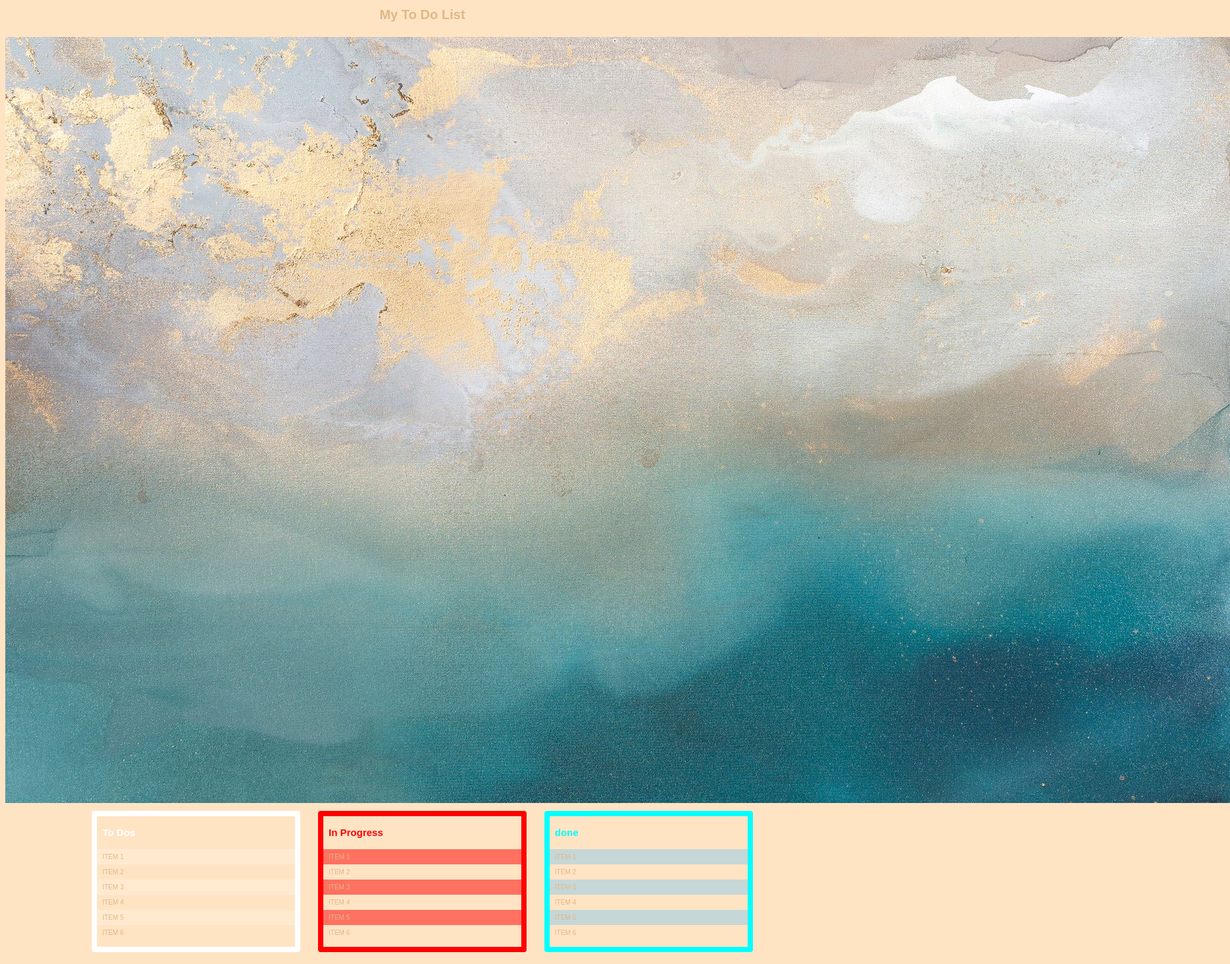
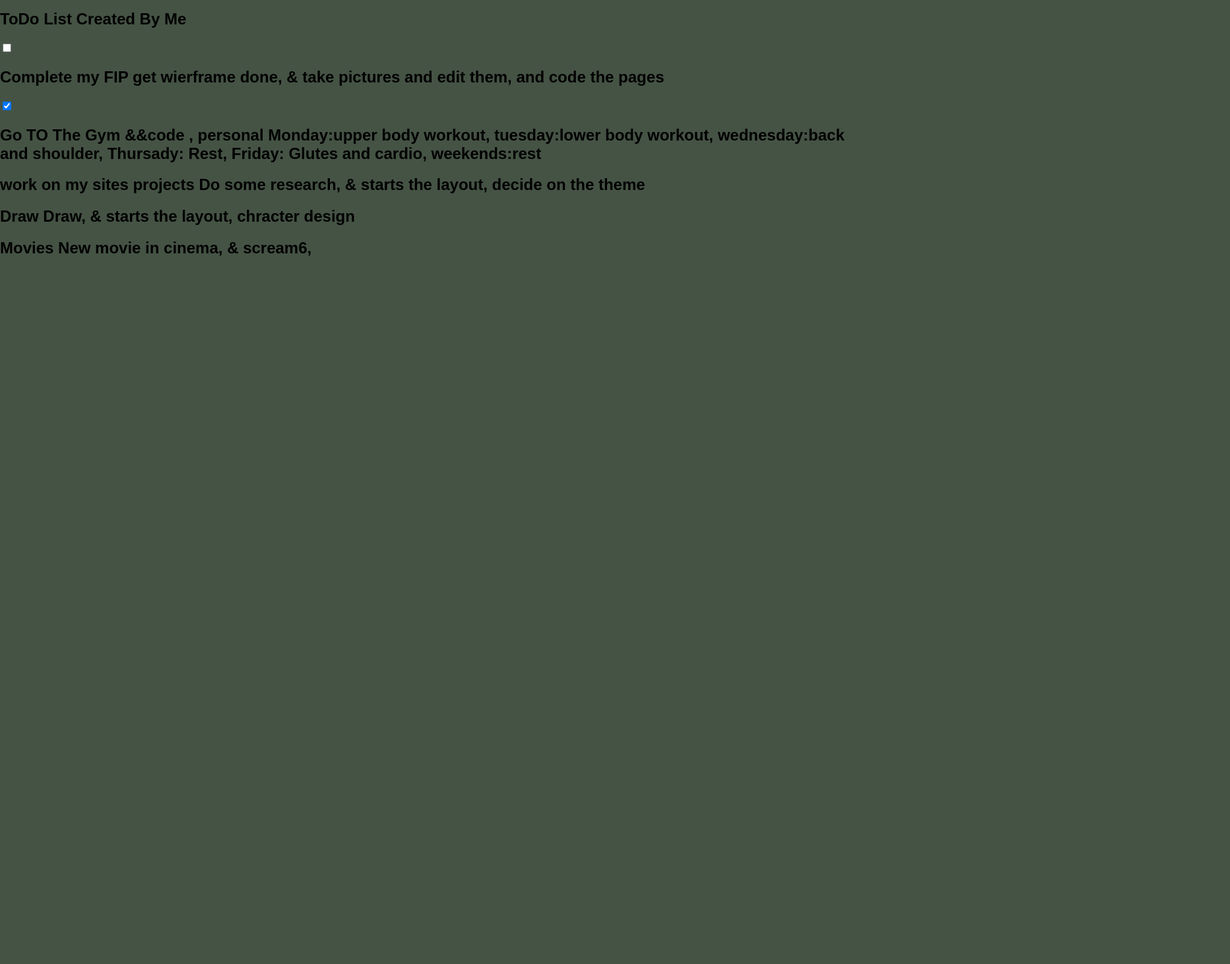
Before and after one commit to 110302Gm/to-do-list-hw4, a plain HTML site: page index.html in a window 1280 px wide. Shown: the part 10-1471 px from the top of the page at 66% size, 1864 px wide, since content can reach past the window. After the commit the page ends 800 px from the top, so only its background shows below. Drawn offline with Linux system fonts and the light colour scheme.

Commit message:
push to main

```diff
--- a/css/main.css
+++ b/css/main.css
@@ -1,94 +1,20 @@
-/*Reset all defaults to 0 so thst you can write your own css*/
-/*DONT RELY ON BROWSER DEFAULTS*/
-*{
-    border: none;
-    margin: none;
+html,
+
+body {
+    margin: 0;
     padding: 0;
-    box-sizing: border-box;
+    border: 0;
+    font-size: 100%;
 }
-body{
-    font-size: 10px;
-    background-color:bisque;
-    color:burlywood;
-    font-family: Arial, Helvetica, sans-serif;
-}
- header > h1 {
-text-align: center;
-padding: 8px;
- }
- backgroundimage h1{
-    width: fit-content;
-    height: 20px;
- }
-main { text-align: center;}
-
-article{
-    border-radius: 4px;
-    border-color: white;
-    border-style: dashed;
-
-    border: 8px solid gray;
-    display: inline-block;
-    margin-left: 12px;
-    margin-right: 12px;
-    margin-top: 10px;
-    margin-bottom: 10px;
-
-    margin: 10px 12px 10px 12px;
-    margin: 10px 12px;
-
-    text-align: left;
-    width: 25%;
-}
-
-article > h2 {
-    color: gray;
-    padding: 4px 8px;
-}
-
-ul{
-    list-style-type: none;
-}
-article:first-of-type {
-    border-color: white;
-}
-article:first-of-type h2 {
-    color: white;
-}
-#inprogress { border-color: red}
-#inprogress h2 { color: red;}
-
-#done { border-color: aqua;}
-#done h2 { color: aqua;}
-
-ul li {
-    padding: 6px 8px;
-    text-transform: uppercase;
-}
-
-#todo li:nth-child(odd) {
-    background-color:rgba(255, 255, 255, 0.2)
-}
-#inprogress li:nth-child(odd) {
-    background-color: rgba(255,0, 0, 0.5);
-}
-#done li:nth-child(odd) {
-    background-color: rgba(142, 204, 235, 0.5);
-}
-/* responsive codes */
-article {
-    width: 100%;
-    margin:15px 10px;
+/*body*/
+body {
+    background: #455345;
+    font-family: sans-serif;
+    border-top: 5px solid #aa8ed8;
 
 }
+/*title*/
+h1 {
+    color: antiquewhite;
 
-main {
-    margin: 0 12px
 }
-@media(min-width:960px) {
-    article {
-        width:25%;
-        margin:10px 12px;
-    }
-    main{ margin: 0;}
-}
--- a/index.html
+++ b/index.html
@@ -7,60 +7,39 @@
 
      <link rel="stylesheet" href="css/main.css">
  </head>
+    <title>ToDoList</title>
     <body>
-  <main>
-    <header>
-        <h1 class="hidden">My To Do List</h1>
-        <img src="img/background.jpg" alt="background image">
-
-    </header>
-    <article id="todo">
-      <h2>To Dos</h2>
-      <ul>
-     <li>Item 1</li>
-     <li>Item 2</li>
-     <li>Item 3</li>
-     <li>Item 4</li>
-     <li>Item 5</li>
-     <li>Item 6</li>
-     </ul>
-
-    </article>
-
-    <article id="inprogress">
-       <h2>In Progress</h2>
-
-      <ul>
-        <li>Item 1</li>
-        <li>Item 2</li>
-        <li>Item 3</li>
-        <li>Item 4</li>
-        <li>Item 5</li>
-        <li>Item 6</li>
-      </ul>
-    </article>
-
-
-  <article id="done">
-     <h2>done</h2>
-
-    <ul>
-      <li>Item 1</li>
-      <li>Item 2</li>
-      <li>Item 3</li>
-      <li>Item 4</li>
-      <li>Item 5</li>
-      <li>Item 6</li>
-    </ul>
-  </article>
-
-
-
-
-
-  </main>
-
-
-
-
+        <div class="task">
+            <h2> ToDo List Created By Me</h2>
+            <input type="checkbox" id="label-1" ckecked />
+            <label for="label-1"><h2>Complete my FIP<span>
+                get wierframe done, &amp;
+                take pictures and edit them,
+                and code the pages </span></h2>
+            </label>
+            <input type="checkbox" id="label-2" checked/>
+            <label for="label-2"><h2> Go TO The Gym <span> &amp;&amp;code , personal
+                Monday:upper body workout,
+                tuesday:lower body workout,
+                wednesday:back and shoulder,
+                Thursady: Rest,
+                Friday: Glutes and cardio,
+                weekends:rest</span></h2>
+            </label>
+            <label for="label-3"><h2>work on my sites projects<span>
+                Do some research, &amp;
+                starts the layout,
+                decide on the theme </span></h2>
+            </label>
+            <label for="label-4"><h2> Draw<span>
+                Draw, &amp;
+                starts the layout,
+                chracter design </span></h2>
+            </label>
+            <label for="label-5"><h2>Movies<span>
+                New movie in cinema, &amp;
+                scream6, </span></h2>
+            </label>
+        </div>
     </body>
+</html>
```
Also changed, not shown: img/background.jpg (deleted), img/pink_texture_bg.jpg (added), img/th.jpg (deleted), 1 other file. Lines whose indentation alone changed are shown as unchanged.
